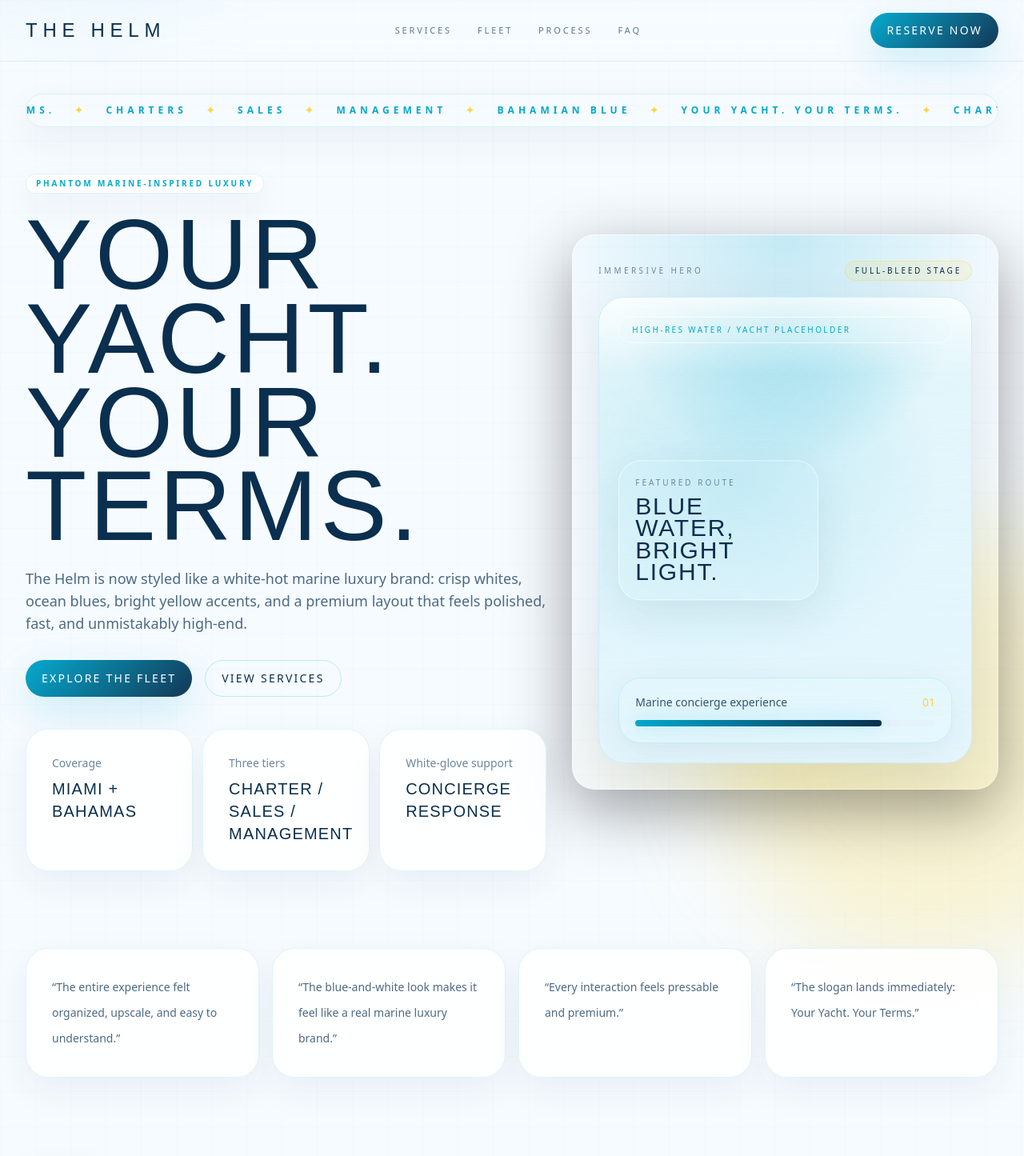
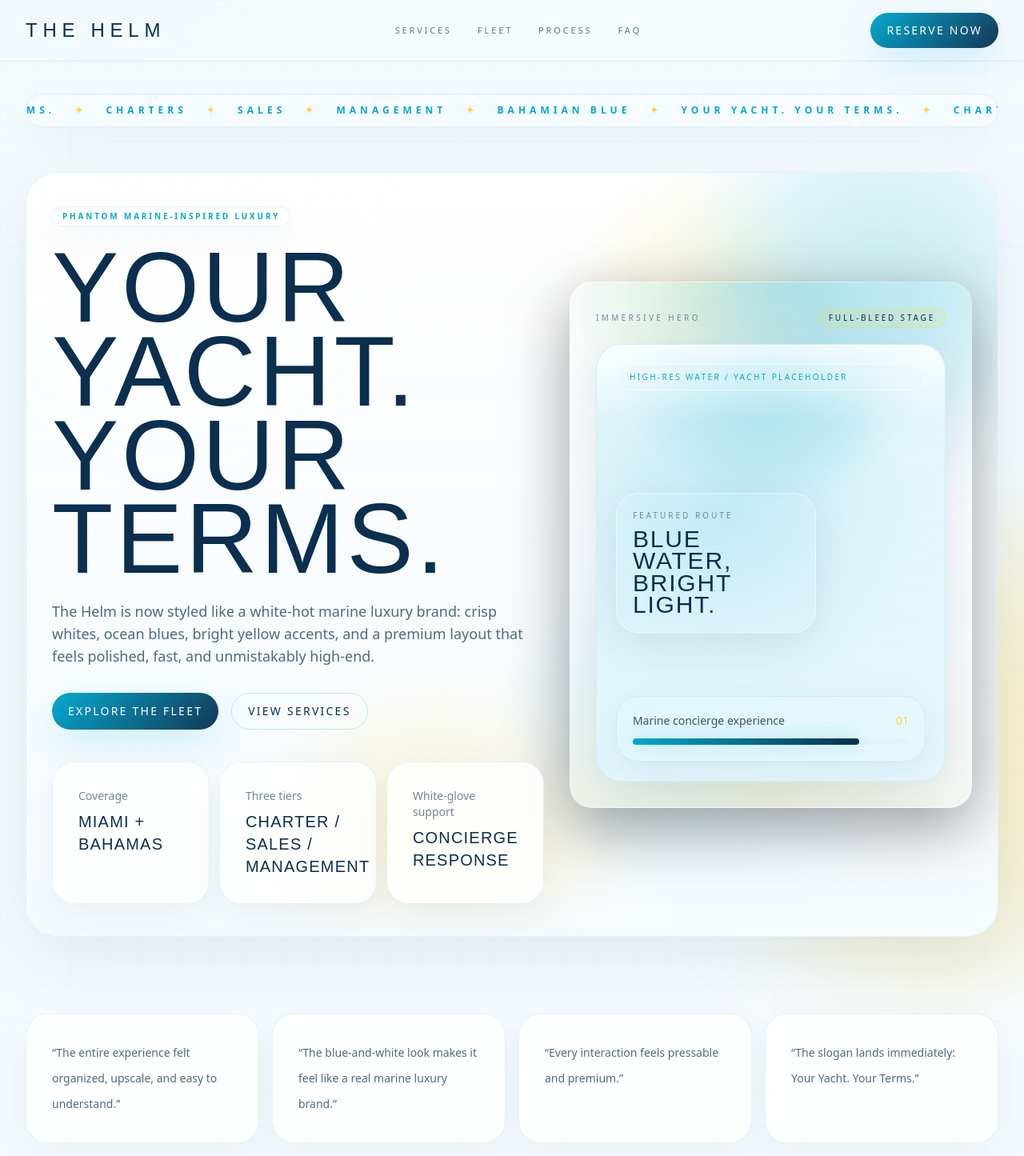
Before and after one commit to sarahleesoffice/the-helm, a Next.js app: page / in a window 1280 px wide. Shown: the top 1445 px of the page at 80% size. Built offline with nearby package versions, Linux system fonts and the light colour scheme.

Commit message:
Make hero ocean splash more immersive

```diff
--- a/app/page.tsx
+++ b/app/page.tsx
@@ -154,7 +154,7 @@ export default function Page() {
         <div className="overflow-hidden rounded-full border border-[rgba(0,169,206,0.12)] bg-white/88 py-3 shadow-[0_16px_45px_rgba(10,47,79,0.06)] backdrop-blur-xl">
           <div className="flex w-max animate-marquee gap-6 whitespace-nowrap px-6 text-[11px] font-semibold uppercase tracking-[0.42em] text-[#00a9ce] md:text-xs">
             {[...marquee, ...marquee].map((item, index) => (
-              <span key={item + "-" + index} className="flex items-center gap-6">
+              <span key={item + '-' + index} className="flex items-center gap-6">
                 <span>{item}</span>
                 <span className="text-[#ffd23f]">✦</span>
               </span>
@@ -164,6 +164,14 @@ export default function Page() {
       </section>
 
       <section className="mx-auto max-w-7xl px-5 pb-16 pt-4 md:px-8 md:pb-24 md:pt-8">
+        <div className="relative isolate overflow-hidden rounded-[40px] border border-[rgba(0,169,206,0.12)] bg-[linear-gradient(180deg,rgba(255,255,255,0.92),rgba(247,251,255,0.96))] px-5 py-7 shadow-[0_24px_90px_rgba(10,47,79,0.1)] md:px-7 md:py-8 lg:px-8 lg:py-10">
+          <div className="pointer-events-none absolute inset-0 hero-ocean-splash" />
+          <div className="pointer-events-none absolute inset-0 bg-[linear-gradient(180deg,rgba(255,255,255,0.18),rgba(246,251,255,0.72)),radial-gradient(circle_at_16%_12%,rgba(255,255,255,0.9),transparent_22%),radial-gradient(circle_at_70%_18%,rgba(255,210,63,0.22),transparent_16%),radial-gradient(circle_at_70%_72%,rgba(0,169,206,0.22),transparent_24%)]" />
+          <div className="pointer-events-none absolute -left-12 top-8 h-40 w-40 rounded-full bg-[rgba(255,255,255,0.42)] blur-3xl" />
+          <div className="pointer-events-none absolute right-[-4%] top-[-6%] h-[24rem] w-[24rem] rounded-full bg-[rgba(0,169,206,0.18)] blur-3xl" />
+          <div className="pointer-events-none absolute bottom-[-10%] left-[28%] h-[22rem] w-[22rem] rounded-full bg-[rgba(255,210,63,0.2)] blur-3xl" />
+          <div className="pointer-events-none absolute inset-x-0 bottom-0 h-28 bg-[linear-gradient(180deg,transparent,rgba(246,251,255,0.96))]" />
+
           <div className="grid gap-8 lg:grid-cols-[1.1fr_0.9fr] lg:items-center">
             <div className="reveal-up relative z-10">
               <Badge className="section-badge">Phantom Marine-inspired luxury</Badge>
@@ -226,6 +234,7 @@ export default function Page() {
                   </div>
                 </CardContent>
               </Card>
+            </div>
           </div>
         </div>
       </section>
```
Lines whose indentation alone changed are shown as unchanged.
